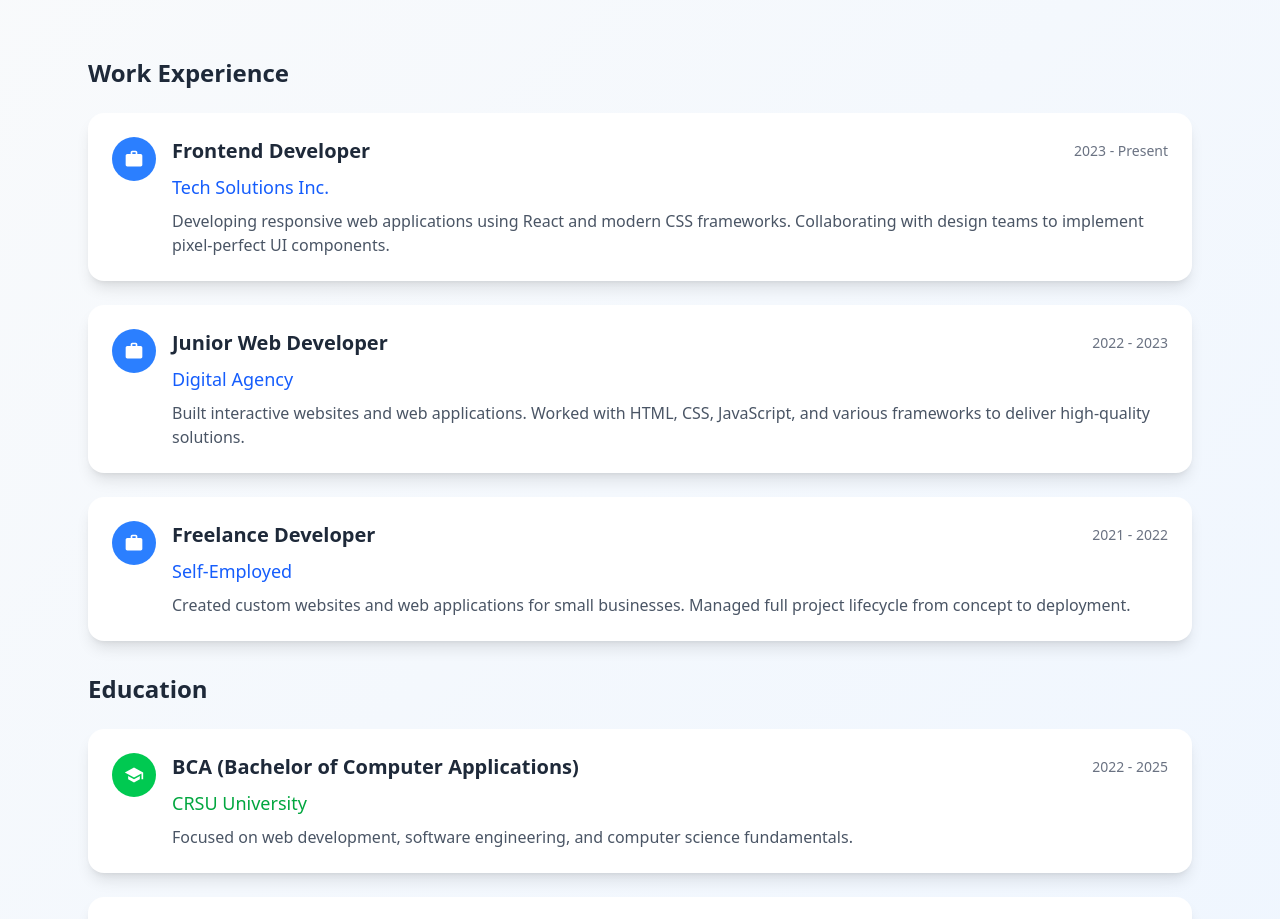
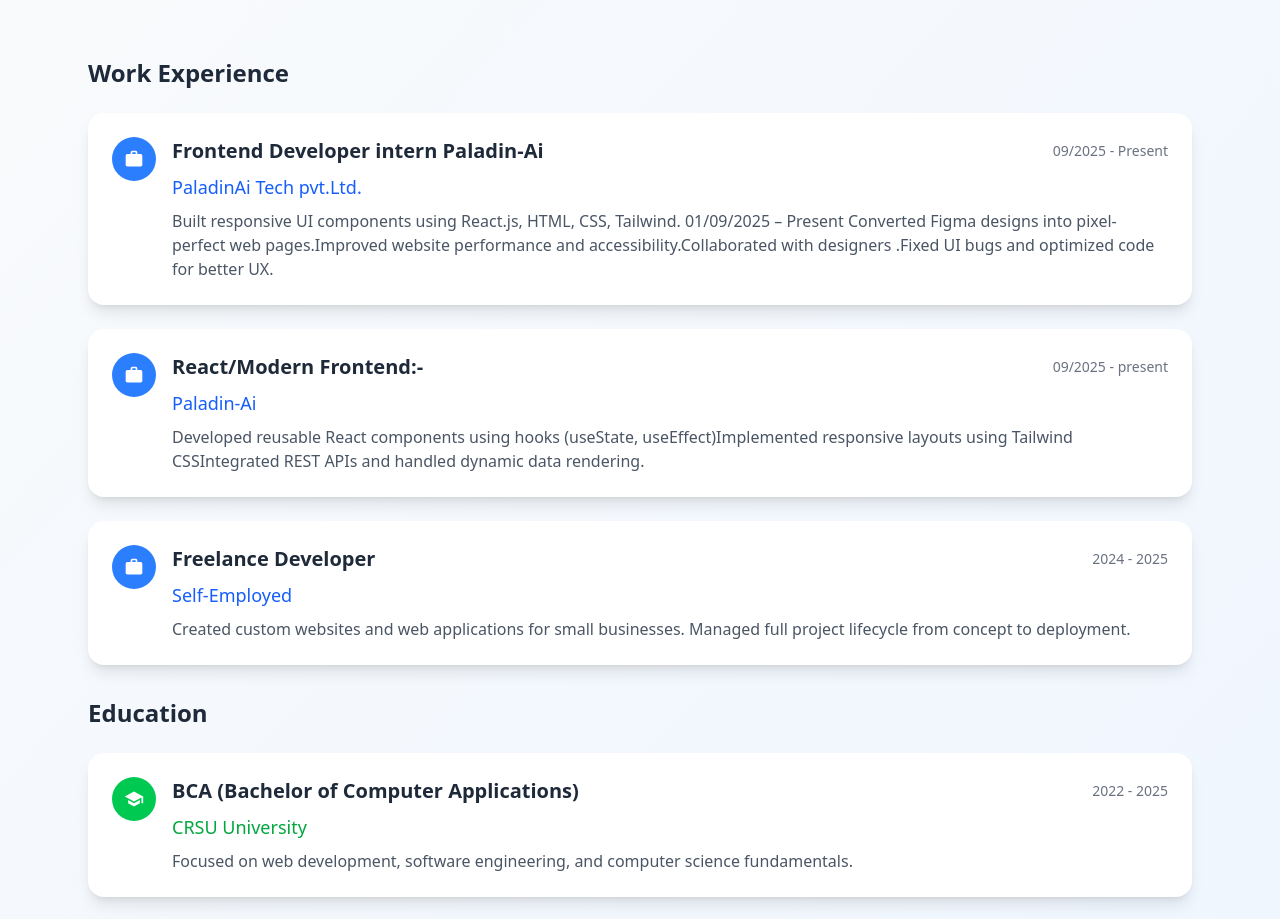
Before and after one commit to irfankhureshi/Portfolio-website, a React (Vite) app: page / in a window 1280 px wide. Shown: the part 1620-2539 px from the top of the page. Built offline with nearby package versions, Linux system fonts and the light colour scheme.

Commit message:
Updated component

```diff
--- a/src/Pages/Home.jsx
+++ b/src/Pages/Home.jsx
@@ -157,23 +157,23 @@
               <h3 className={`text-2xl font-semibold mb-6 ${darkMode ? 'text-white' : 'text-gray-800'}`}>Work Experience</h3>
               {[
                 {
-                  title: "Frontend Developer",
-                  company: "Tech Solutions Inc.",
-                  period: "2023 - Present",
-                  description: "Developing responsive web applications using React and modern CSS frameworks. Collaborating with design teams to implement pixel-perfect UI components.",
+                  title: "Frontend Developer intern   Paladin-Ai",
+                  company: "PaladinAi Tech pvt.Ltd.",
+                  period: "09/2025 - Present",
+                  description: "Built responsive UI components using React.js, HTML, CSS, Tailwind. 01/09/2025 – Present Converted Figma designs into pixel-perfect web pages.Improved website performance and accessibility.Collaborated with designers .Fixed UI bugs and optimized code for better UX.",
                   type: "work"
                 },
                 {
-                  title: "Junior Web Developer",
-                  company: "Digital Agency",
-                  period: "2022 - 2023",
-                  description: "Built interactive websites and web applications. Worked with HTML, CSS, JavaScript, and various frameworks to deliver high-quality solutions.",
+                  title: "React/Modern Frontend:-",
+                  company: "Paladin-Ai",
+                  period: "09/2025 - present",
+                  description: "Developed reusable React components using hooks (useState, useEffect)Implemented responsive layouts using Tailwind CSSIntegrated REST APIs and handled dynamic data rendering.",
                   type: "work"
                 },
                 {
                   title: "Freelance Developer",
                   company: "Self-Employed",
-                  period: "2021 - 2022",
+                  period: "2024 - 2025",
                   description: "Created custom websites and web applications for small businesses. Managed full project lifecycle from concept to deployment.",
                   type: "work"
                 }
```
